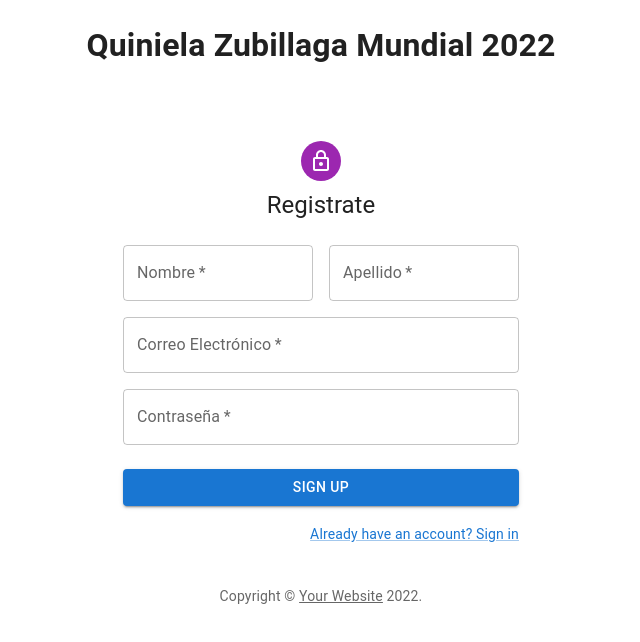
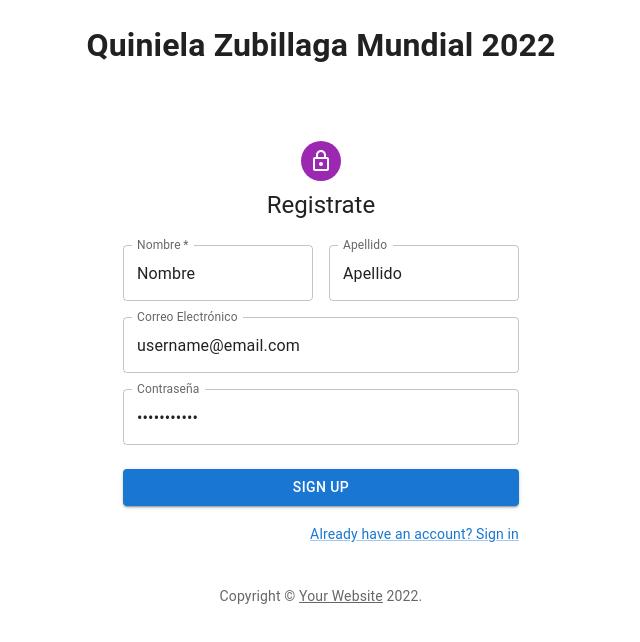
Before and after one commit to ajzpiv97/quiniela-zubillaga-app, a React (Create React App) app: page / in a window 1280 px wide. Shown: the top 642 px of the page, without its empty margins (319-959 px from the left). Built offline with nearby package versions, Linux system fonts and the light colour scheme.

Commit message:
fromik and yup on register

```diff
--- a/package.json
+++ b/package.json
@@ -20,7 +20,10 @@
     "react-router-dom": "^6.4.2",
     "react-scripts": "5.0.1",
     "typescript": "^4.4.2",
-    "web-vitals": "^2.1.0"
+    "web-vitals": "^2.1.0",
+    "formik": "2.2.9",
+    "yup": "0.32.11"
+
   },
   "scripts": {
     "start-dev": "react-scripts start",
--- a/src/views/SignUp.tsx
+++ b/src/views/SignUp.tsx
@@ -10,7 +10,9 @@ import LockOutlinedIcon from "@mui/icons-material/LockOutlined";
 import Typography from "@mui/material/Typography";
 import Container from "@mui/material/Container";
 import { createTheme, ThemeProvider } from "@mui/material/styles";
-import { Link as LinkRouter } from "react-router-dom";
+import { Link as LinkRouter, redirect } from "react-router-dom";
+import { useFormik } from 'formik';
+import * as Yup from 'yup';
 
 function Copyright(props: any) {
   return (
@@ -32,10 +34,23 @@ function Copyright(props: any) {
 
 const theme = createTheme();
 
-export default function SignUp() {
-  const handleSubmit = (event: React.FormEvent<HTMLFormElement>) => {
-    event.preventDefault();
-    const data = new FormData(event.currentTarget);
+const SignUp = () => {
+  const formik = useFormik({
+    initialValues: {
+      email: 'username@email.com',
+      password: 'Password123',
+      name: 'Nombre',
+      lastName: 'Apellido'
+    },
+    validationSchema: Yup.object({
+      email: Yup.string().email('Invalid email format').required('Required'),
+      password: Yup.string().max(255).required('Password is required'),
+      name: Yup.string().required('Name is required'),
+      lastName: Yup.string().required("Last name is required")
+    }),
+
+    onSubmit: () => {
+
     fetch("https://quiniela-zubillaga-api.herokuapp.com/api/auth/register", {
       method: "POST",
       headers: {
@@ -44,15 +59,26 @@ export default function SignUp() {
         "Access-Control-Allow-Origin": "*",
       },
       body: JSON.stringify({
-        email: data.get("email"),
-        name: data.get("firstName"),
-        password: data.get("password"),
-        lastName: data.get("lastName"),
+        email: formik.values.email,
+        name: formik.values.name,
+        password: formik.values.password,
+        lastName: formik.values.lastName,
       }),
     })
       .then((response) => response.json())
-      .then((response) => console.log(JSON.stringify(response)));
-  };
+      .then(response  => {
+        console.log(response.code)
+        if(response.code === 400){
+           window.alert("User already exists try again")
+        }
+        else{
+          console.log(response)
+          return redirect("/login");
+        }
+        });
+  }
+
+});
 
   return (
     <ThemeProvider theme={theme}>
@@ -75,24 +101,32 @@ export default function SignUp() {
           <Box
             component="form"
             noValidate
-            onSubmit={handleSubmit}
+            onSubmit={formik.handleSubmit}
             sx={{ mt: 3 }}
           >
             <Grid container spacing={2}>
               <Grid item xs={12} sm={6}>
                 <TextField
+                  error={Boolean(formik.touched.name && formik.errors.name)}
+                  fullWidth
+                  onBlur={formik.handleBlur}
+                  onChange={formik.handleChange}
+                  value={formik.values.name}
                   autoComplete="given-name"
-                  name="firstName"
+                  name="name"
                   required
-                  fullWidth
-                  id="firstName"
+                  id="name"
                   label="Nombre"
+
                 />
               </Grid>
               <Grid item xs={12} sm={6}>
                 <TextField
-                  required
+                  error={Boolean(formik.touched.lastName && formik.errors.lastName)}
                   fullWidth
+                  onBlur={formik.handleBlur}
+                  onChange={formik.handleChange}
+                  value={formik.values.lastName}
                   id="lastName"
                   label="Apellido"
                   name="lastName"
@@ -101,8 +135,11 @@ export default function SignUp() {
               </Grid>
               <Grid item xs={12}>
                 <TextField
-                  required
+                  error={Boolean(formik.touched.email && formik.errors.email)}
                   fullWidth
+                  onBlur={formik.handleBlur}
+                  onChange={formik.handleChange}
+                  value={formik.values.email}
                   id="email"
                   label="Correo Electrónico"
                   name="email"
@@ -111,8 +148,12 @@ export default function SignUp() {
               </Grid>
               <Grid item xs={12}>
                 <TextField
-                  required
+                  error={Boolean(formik.touched.password && formik.errors.password)}
                   fullWidth
+
+                  onBlur={formik.handleBlur}
+                  onChange={formik.handleChange}
+                  value={formik.values.password}
                   name="password"
                   label="Contraseña"
                   type="password"
@@ -146,3 +187,5 @@ export default function SignUp() {
     </ThemeProvider>
   );
 }
+
+export default SignUp;
```
